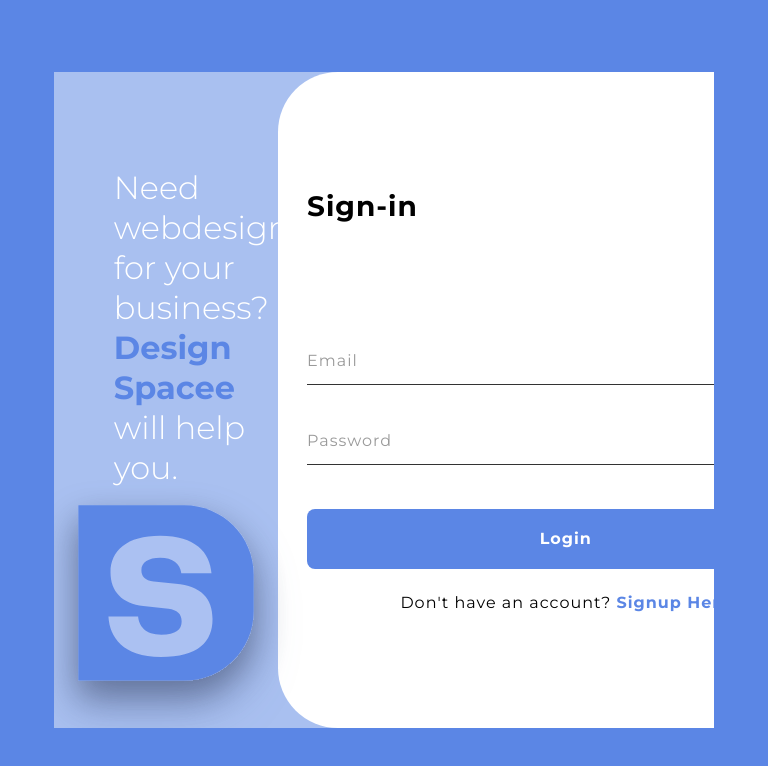
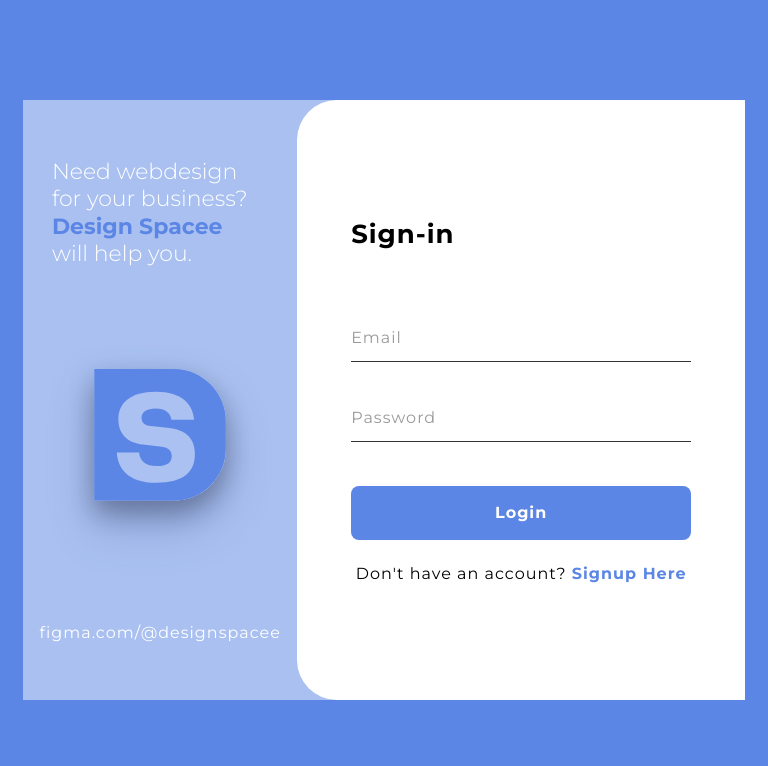
Before and after one commit to itsmeydrey/APPDEV1, a React (Vite) app in the folder F_L04_ReactJsStylingFigmaConversion/: page / in a window 768 px wide. Shown: the top 766 px of the page. Built offline with nearby package versions, Linux system fonts and the light colour scheme.

Commit message:
Implement responsive layouts for Login and Sign Up screens

```diff
--- a/F_L04_ReactJsStylingFigmaConversion/src/components/Login.module.css
+++ b/F_L04_ReactJsStylingFigmaConversion/src/components/Login.module.css
@@ -120,3 +120,77 @@
     font-weight: var(--font-weight-bold);
     text-decoration: none;
 }
+
+/* Responsive layout */
+@media (max-width: 640px) {
+    .login {
+        width: 100vw;
+        height: auto;
+        min-height: 100vh;
+        border-radius: 0;
+    }
+
+    .left {
+        display: none;
+    }
+
+    .right {
+        min-height: 100vh;
+        padding: 40px 24px;
+        border-radius: 0;
+    }
+
+    .form {
+        width: 100%;
+        max-width: 360px;
+    }
+
+    .form h2 {
+        margin-bottom: var(--spacing-xl);
+        font-size: 24px;
+        text-align: center;
+    }
+
+    .form button {
+        height: 52px;
+    }
+}
+
+@media (min-width: 641px) and (max-width: 992px) {
+    .login {
+        width: 94vw;
+        height: auto;
+        min-height: 600px;
+    }
+
+    .left {
+        width: 38%;
+        padding: 8% 4%;
+    }
+
+    .tagline {
+        font-size: 22px;
+    }
+
+    .logo {
+        max-height: 180px;
+    }
+
+    .right {
+        padding: 32px;
+        border-radius: 40px 0 0 40px;
+    }
+
+    .form {
+        max-width: 340px;
+    }
+
+    .form h2 {
+        margin-bottom: var(--spacing-2xl);
+        font-size: 26px;
+    }
+
+    .form button {
+        height: 54px;
+    }
+}
--- a/F_L04_ReactJsStylingFigmaConversion/src/components/SignUp.module.css
+++ b/F_L04_ReactJsStylingFigmaConversion/src/components/SignUp.module.css
@@ -189,10 +189,12 @@
 
 
 /* Responsive layout */
-@media (max-width: 600px) {
+@media (max-width: 640px) {
     .signupPage {
+        width: 100vw;
+        height: auto;
         min-height: 100vh;
-        height: auto;
+        border-radius: 0;
     }
 
     .left {
@@ -201,26 +203,69 @@
 
     .right {
         min-height: 100vh;
-        padding: 30px 24px;
+        padding: 40px 24px;
         border-radius: 0;
+    }
+
+    .form {
+        width: 100%;
+        max-width: 360px;
+    }
+
+    .form h2 {
+        font-size: 24px;
+        margin-bottom: var(--spacing-lg);
+        text-align: center;
+    }
+
+    .socialButton {
+        font-size: 11px;
+        padding: 0 6px;
+    }
+
+    .submitButton {
+        height: 52px;
+    }
+}
+
+@media (min-width: 641px) and (max-width: 992px) {
+    .signupPage {
+        width: 94vw;
+        height: auto;
+        min-height: 600px;
+    }
+
+    .left {
+        width: 38%;
+        padding: 8% 4%;
+    }
+
+    .tagline {
+        font-size: 22px;
+    }
+
+    .logo {
+        max-height: 180px;
+    }
+
+    .right {
+        padding: 32px;
+        border-radius: 40px 0 0 40px;
     }
 
     .form {
         max-width: 340px;
     }
-}
 
-@media (min-width: 601px) and (max-width: 800px) {
-    .left {
-        flex-basis: 35%;
-        padding: 8% 3%;
+    .form h2 {
+        font-size: 26px;
     }
 
-    .right {
-        padding: 28px;
+    .socialButton {
+        font-size: 11px;
     }
 
-    .form {
-        max-width: 295px;
+    .submitButton {
+        height: 54px;
     }
 }
```
